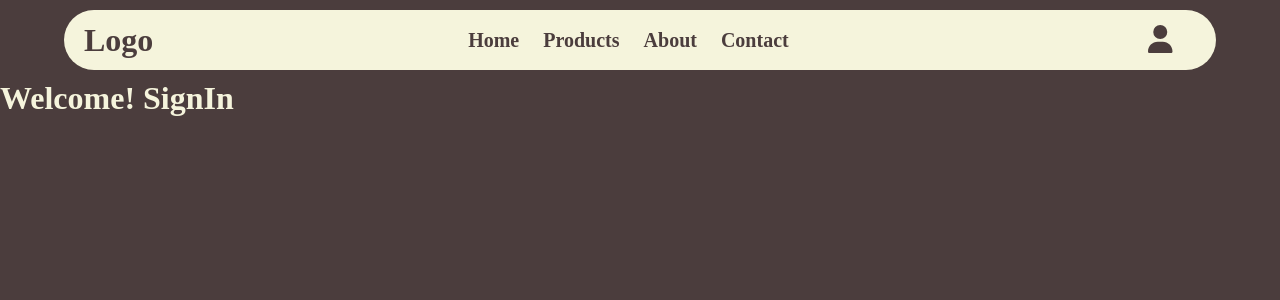
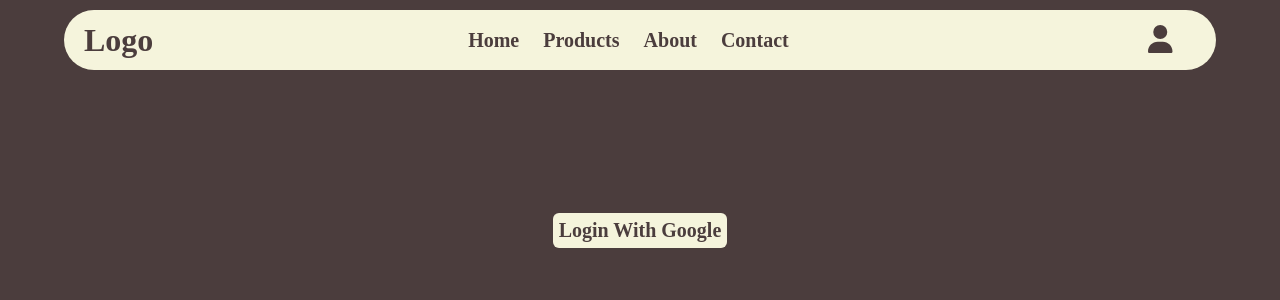
Before and after one commit to SyedZohaibAliKazmi/Auction-Website, a React app: page /SignIn in a window 1280 px wide. Shown: the top 300 px of the page. Built offline with nearby package versions, Linux system fonts and the light colour scheme; the HTML template or start-up script is replaced by a standard one.

Commit message:
Biding-Website

```diff
--- a/src/Components/Input/Input.css
+++ b/src/Components/Input/Input.css
@@ -53,7 +53,7 @@
     box-shadow: 0px 0px 10px #F5F4DC;
     transform: scale(1.05);
  }
- .main-inp span {
+ .main-inp span{
     color: red;
     font-weight: 500;
  }
--- a/src/Components/Input/Input.jsx
+++ b/src/Components/Input/Input.jsx
@@ -4,14 +4,16 @@ import './Input.css'
 function Input({ formKey, obj, placeholder, errors, errorMsg, type }) {
 
 
-
+  console.log("Errors: ", errors);
+  console.log("FormKey: ", formKey);
 
     return(
         <div >
          <div className="main-inp">
-          {errors [formKey] && (<span>**{errorMsg}**</span>)}
+          {/* {"errors" [''] && (<span>**{errorMsg}**</span>)} */}
+          {errors && errors[formKey] && (<span>**{errorMsg ? errorMsg : "Its Error"}**</span>)}
           <input placeholder={placeholder} type={type ? type:"text" } {...obj} />
-          {/* {errors [formKey] && ( <span>{errorMsg ? errorMsg:"Its Error"}</span> )} */}
+
          </div>
       </div>
 
--- a/src/Pages/AddProduct/AddProduct.jsx
+++ b/src/Pages/AddProduct/AddProduct.jsx
@@ -1,6 +1,7 @@
 
 import { useForm } from "react-hook-form";
 import { useNavigate } from "react-router-dom";
+import Input from "../../Components/Input/Input";
 
 function AddProduct() {
   const navigate = useNavigate()
@@ -14,11 +15,29 @@ function AddProduct() {
 
     return(
         <>
-        <h1>helllo</h1>
+        {/* <h1>helllo</h1> */}
         <form onSubmit={handleSubmit(onSubmit)}>
+
+          <Input
+          placeholder={"Product title"}
+          obj={{...register("title", {required:true,maxLength:30})}}
+          errorMsg={"Text Length should be 30"}
+          formKey={"title"}
+          errors={errors}
+
+
+          />
 
         </form>
 
+
+        {/* <CustomInput
+        placeholder={"Product Title"}
+        obj={{ ...register("title", { required: true, maxLength: 30 }) }}
+        errorMsg={"Text Length should be between 1 to 30"}
+        formKey={"title"}
+        errors={errors}
+        /> */}
 
         </>
 
@@ -28,20 +47,3 @@ function AddProduct() {
 }
 
 export default AddProduct
-
-
-const CustomInput = ({ formKey, obj, placeholder, errors, errorMsg, type }) => {
-    return (
-      <div className="flex flex-col mx-4">
-        <input
-          className="border mt-2 w-full  h-10 border-purple-600 lg:w-2/3 mx-auto p-4 rounded-md"
-          placeholder={placeholder}
-          type={type ? type : "text"}
-          {...obj}
-        />
-        {errors[formKey] && (
-          <span className="text-sm mb-1 text-red-500">{errorMsg}</span>
-        )}
-      </div>
-    );
-  }
--- /dev/null
+++ b/src/Pages/Auth/SignIn.css
@@ -0,0 +1,46 @@
+* {
+    margin: 0;
+    padding: 0;
+    text-decoration: none;
+    font-family: "Lora", "Playfair Display", serif;
+  }
+
+  body{
+
+
+    background-color: #4B3D3D;
+    color:#F5F4DC ;
+    font-family: "Lora", "Playfair Display", serif;
+  }
+.main-signin{
+    /* width: auto; */
+    height: 300px;
+    /* background-color: pink; */
+    display: flex;
+    justify-content: center;
+    align-items: center;
+
+}
+
+.main-signin button{
+    display: flex;
+    justify-content: center;
+    align-items: center;
+    width: auto;
+    padding: 6px;
+    border-radius: 6px;
+    border: none;
+    background-color: #F5F4DC;
+    color: #4B3D3D;
+    font-size: 20px;
+    font-weight: 600;
+    margin: 50% 0;
+    transition: transform 0.3s ease, box-shadow 0.3s ease;
+
+}
+.main-signin button:hover,
+.main-signin button:active{
+    box-shadow: 0px 0px 30px #F5F4DC;
+    transform: scale(1.05);
+    cursor: pointer;
+}
--- a/src/Pages/Auth/SignIn.jsx
+++ b/src/Pages/Auth/SignIn.jsx
@@ -1,8 +1,61 @@
-
+import { useNavigate } from 'react-router-dom'
+import './SignIn.css'
+import { GoogleAuthProvider } from 'firebase/auth'
+import { auth,db  } from '../../utils/firebase'
+import { signInWithPopup } from 'firebase/auth'
+import {  doc, setDoc } from 'firebase/firestore'
+import { message } from 'antd'
 
 function SignIn() {
+
+    const navigate = useNavigate()
+
+const handleSignIn = ()=>{
+
+  const provider = new  GoogleAuthProvider()
+  provider.addScope("https://www.googleapis.com/auth/contacts.readonly")
+  signInWithPopup(auth,provider)
+  .then((result)=>{
+   const credential = GoogleAuthProvider.credentialFromResult(result)
+   const user = result.user
+   console.log("result",result);
+   // Reference from Firebase DB my Project
+   const ref = doc(db,"users",user.uid)
+   setDoc(ref,{
+    email: user.email,
+    photoUrl: user.photoURL,
+    uid: user.uid,
+    displayname: user.displayName || "Anonymous"
+   }).then(()=>{
+    console.log("user",user);
+
+    message.success("Successfully Login")
+   })
+
+  })
+  .catch((error) => {
+    // Handle Errors here.
+    const errorCode = error.code;
+    const errorMessage = error.message;
+
+    console.log(errorMessage);
+
+    var err = message.error(errorMessage);
+
+    // The AuthCredential type that was used.
+    const credential = GoogleAuthProvider.credentialFromError(error);
+    // ...
+
+  })
+}
+
     return(
-        <h1>Welcome! SignIn</h1>
+
+            <div className="main-signin">
+
+                <button onClick={handleSignIn}>Login With Google</button>
+            </div>
+
     )
 
 }
--- a/src/Pages/Products/Products.jsx
+++ b/src/Pages/Products/Products.jsx
@@ -1,16 +1,25 @@
 import './Products.css'
-import { Link } from 'react-router-dom'
+import { Link, useNavigate } from 'react-router-dom'
 import Footer from '../../Components/Footer/Footer'
 
 function Products() {
+const navigate = useNavigate()
+const handleAddProduct =()=>{
+    if(user.isLogin){
+        navigate("/addproduct")
+    } else {
+        navigate("/signin")
+    }
+}
+
     return(
         <>
         <div className="product-main">
             <div className="add-option">
                 <h1>Products</h1>
-                <Link to='/addproduct'>
-                <button>Add Products</button>
-                </Link>
+
+                <button onClick={handleAddProduct}>Add Products</button>
+
             </div>
 
             <div className="all-product">
```
